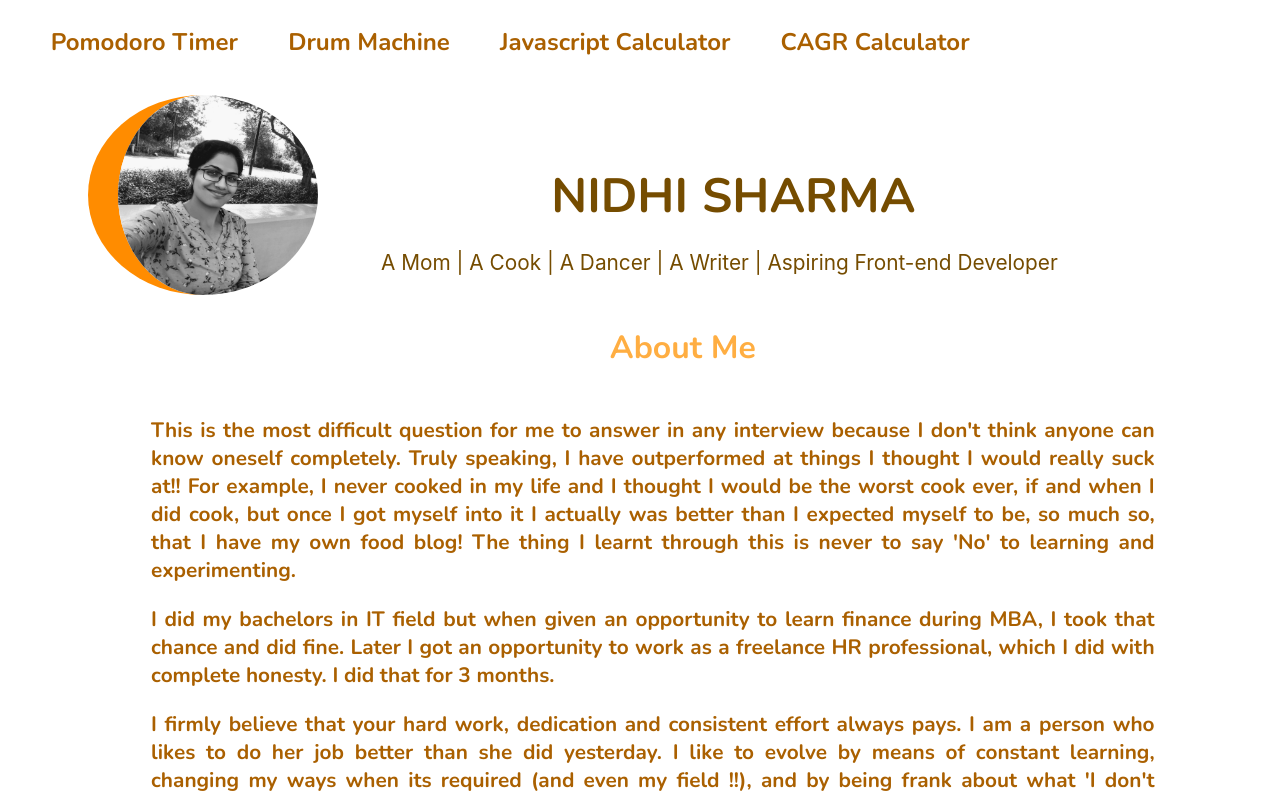
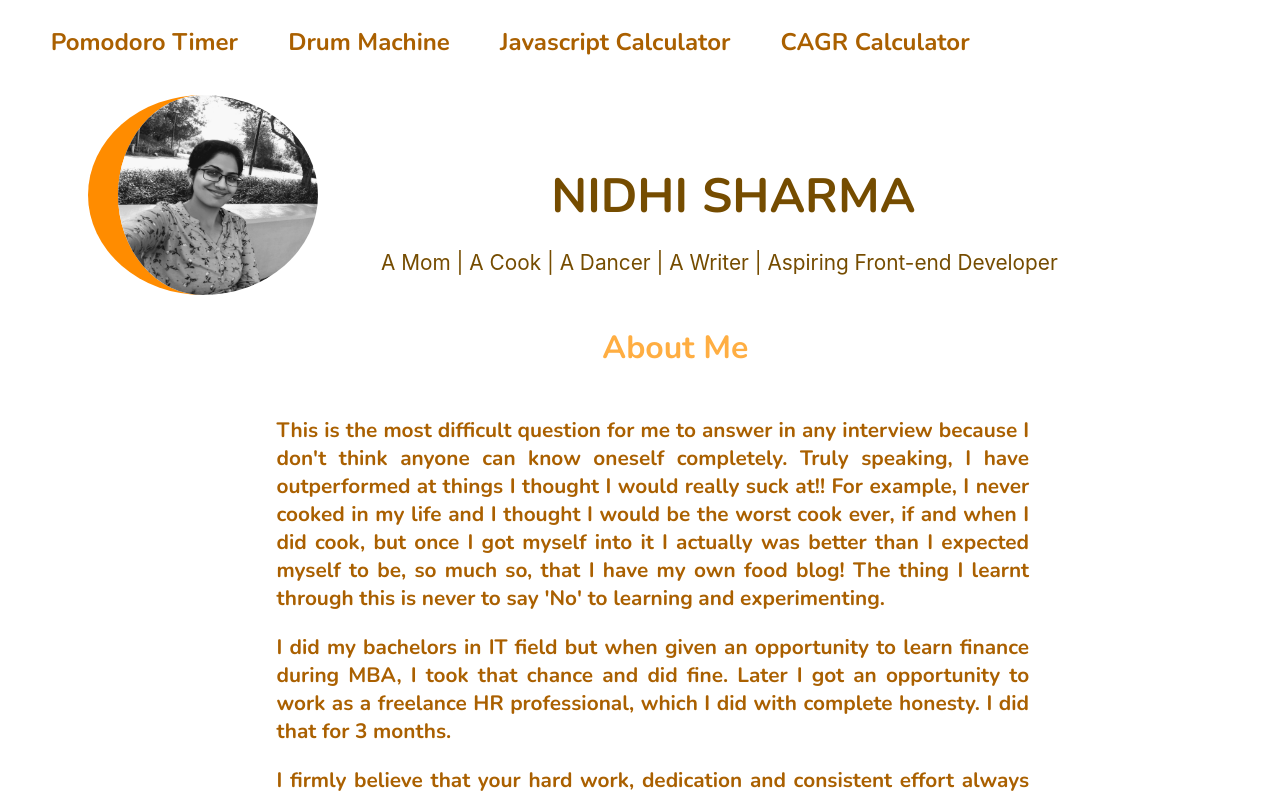
Before and after one commit to nidhidsharma08121988/nidhipsharmawebsite, a React (Create React App) app: page / in a window 1280 px wide. Shown: the top 798 px of the page. Built offline with nearby package versions, Linux system fonts and the light colour scheme.

Commit message:
changed responsive setting

```diff
--- a/src/App.css
+++ b/src/App.css
@@ -64,7 +64,7 @@ a {
   margin-left:2%;
   margin-top:2%;
 }
-
+/* mix of heading and projects and subheading and picture */
 .all {
 	width: 100%;
 	display: flex;
@@ -114,9 +114,10 @@ a {
 .sub {
 	color: #754c00;
 }
+/* includes about and credits */
 .details {
 	text-align: justify;
-	width: 80%;
+
 }
 .subHead {
   color: #ffae42;
@@ -132,13 +133,12 @@ a {
 	z-index:1;
 	position:relative;
 }
+/* includes the name nidhi sharma and the sub heading  */
 .headSubHead{
   display:flex;
   flex-direction: column;
   margin-left:5%;
   margin-top: 5%;
-
-  align-items: center;
 
 }
 h2{
@@ -175,6 +175,9 @@ h2{
 		width:100px;
 		height:100px;
 	}
+	.details{
+		width:80%;
+	}
 	/* .movingBlock{
 		width:50px;
 		height:20px;
@@ -205,6 +208,12 @@ h2{
 		width:200px;
 		height:200px;
 	}
+	.details{
+		width: 60%;
+	}
+	.headSubHead{
+		align-items: center;
+	}
 	/* .movingBlock{
 		width:100px;
 		height:2px;
```
